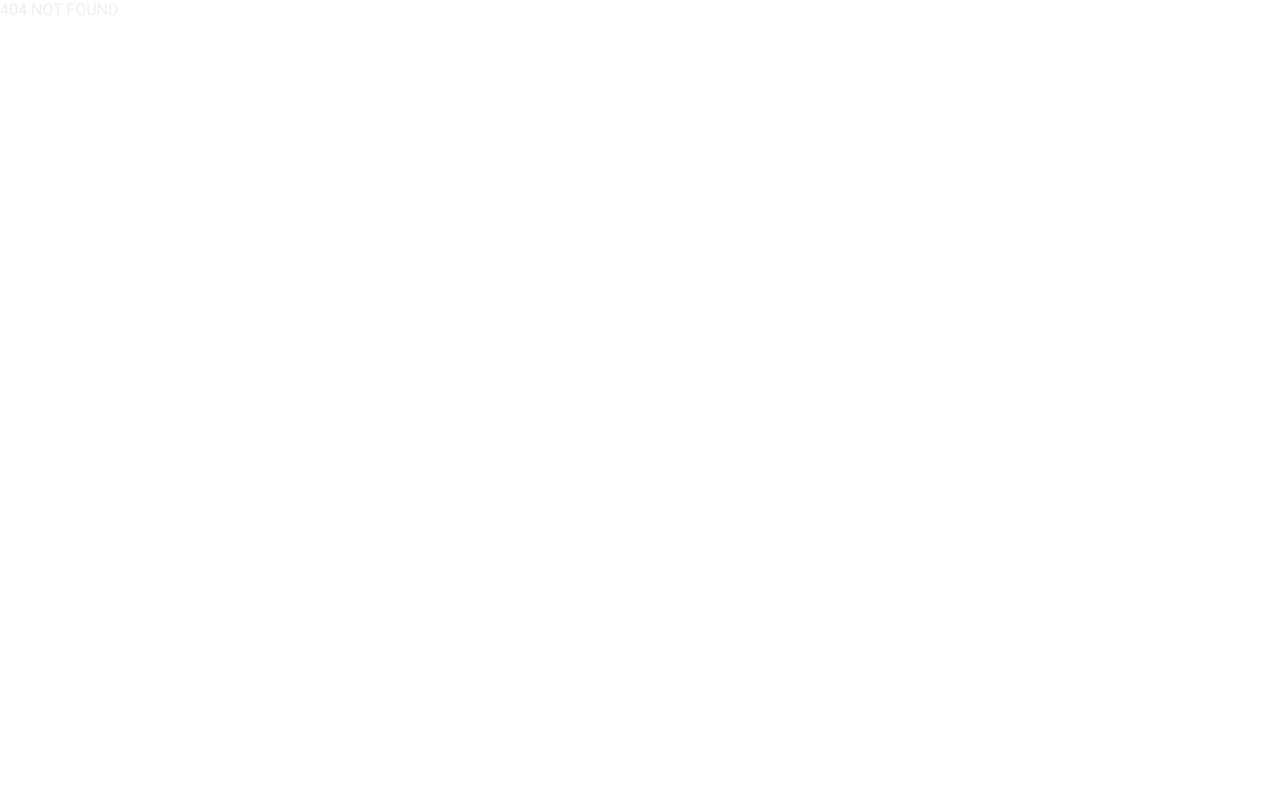
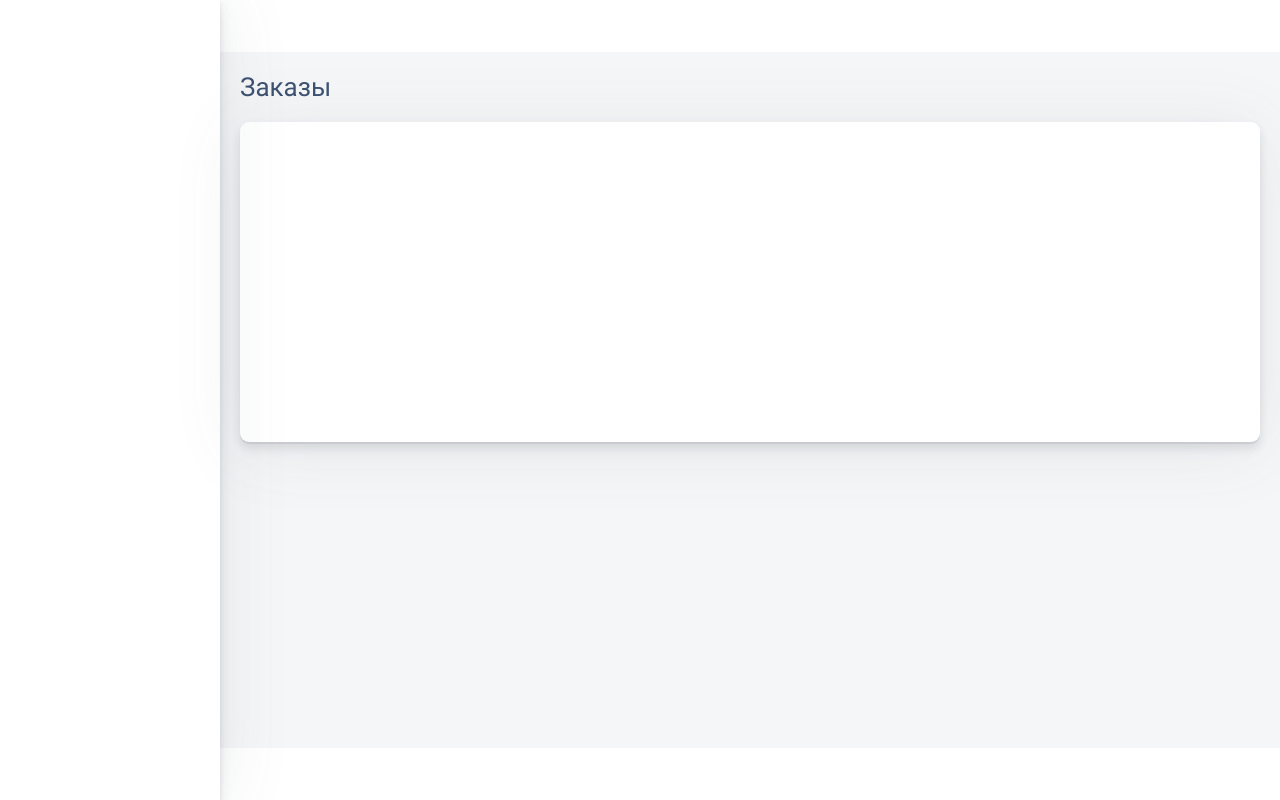
Before and after one commit to PolyantsevYury/need-for-drive, a React (Create React App) app: page /admin in a window 1280 px wide. Before the commit this address had no page. Built offline with nearby package versions, Linux system fonts and the light colour scheme; what react-geocode would draw is missing.

Commit message:
Add basic AdminPage layout

```diff
--- a/src/App.js
+++ b/src/App.js
@@ -4,6 +4,7 @@ import { Route, Switch } from "react-router-dom";
 import MainPage from "./components/mainPage/MainPage";
 import OrderPage from "./components/orderPage/OrderPage";
 import Login from "./components/login/Login";
+import AdminPage from "./components/adminPage/AdminPage";
 
 const App = () => {
   return (
@@ -11,6 +12,7 @@ const App = () => {
       <Switch>
         <Route exact path="/" render={() => <MainPage />} />
         <Route exact path="/login" render={() => <Login />} />
+        <Route exact path="/admin" render={() => <AdminPage />} />
         <Route exact path="/order" render={() => <OrderPage />} />
         <Route
           path="/order/finished/:orderId?"
--- /dev/null
+++ b/src/components/adminPage/AdminPage.js
@@ -0,0 +1,20 @@
+import React from "react";
+import "./AdminPage.scss";
+
+const AdminPage = () => {
+  return (
+    <div className="admin">
+      <div className="admin__side-bar"> </div>
+      <div className="content-wrapper">
+        <div className="admin__header"> </div>
+        <div className="admin__content content">
+          <h2 className="content__title">Заказы</h2>
+          <div className="content__card"> </div>
+        </div>
+        <div className="admin__footer"> </div>
+      </div>
+    </div>
+  );
+};
+
+export default AdminPage;
--- /dev/null
+++ b/src/components/adminPage/AdminPage.scss
@@ -0,0 +1,62 @@
+@import "../../assets/variables";
+
+.admin {
+  overflow: auto;
+  display: flex;
+  min-height: 100vh;
+  width: 100%;
+  color: $clr-blue-dark;
+
+  &__side-bar {
+    z-index: 10;
+    min-width: 220px;
+    box-shadow:
+      0 1px 75px rgba(90, 97, 105, 0.11),
+      0 2px 4px rgba(90, 97, 105, 0.12),
+      0 7.5px 11px rgba(90, 97, 105, 0.1),
+      0 3.5px 17.5px rgba(165, 182, 201, 0.1);
+  }
+
+  &__header {
+    height: 60px;
+  }
+
+  &__content {
+    z-index: 4;
+    padding: 20px;
+    height: 100%;
+    background-color: #F5F6F8;
+  }
+
+  &__footer {
+    height: 60px;
+  }
+}
+
+.content-wrapper {
+  height: 100%;
+  width: 100%;
+  display: flex;
+  flex-direction: column;
+  justify-content: space-between;
+}
+
+.content {
+
+  &__title {
+    font-size: 26px;
+    font-weight: normal;
+    margin-bottom: 20px;
+  }
+
+  &__card {
+    min-height: 320px;
+    background-color: #ffffff;
+    box-shadow:
+      0 2px 0 rgba(90, 97, 105, 0.11),
+      0 4px 8px rgba(90, 97, 105, 0.12),
+      0 10px 10px rgba(90, 97, 105, 0.06),
+      0 7px 70px rgba(90, 97, 105, 0.1);
+    border-radius: 9px;
+  }
+}
```
